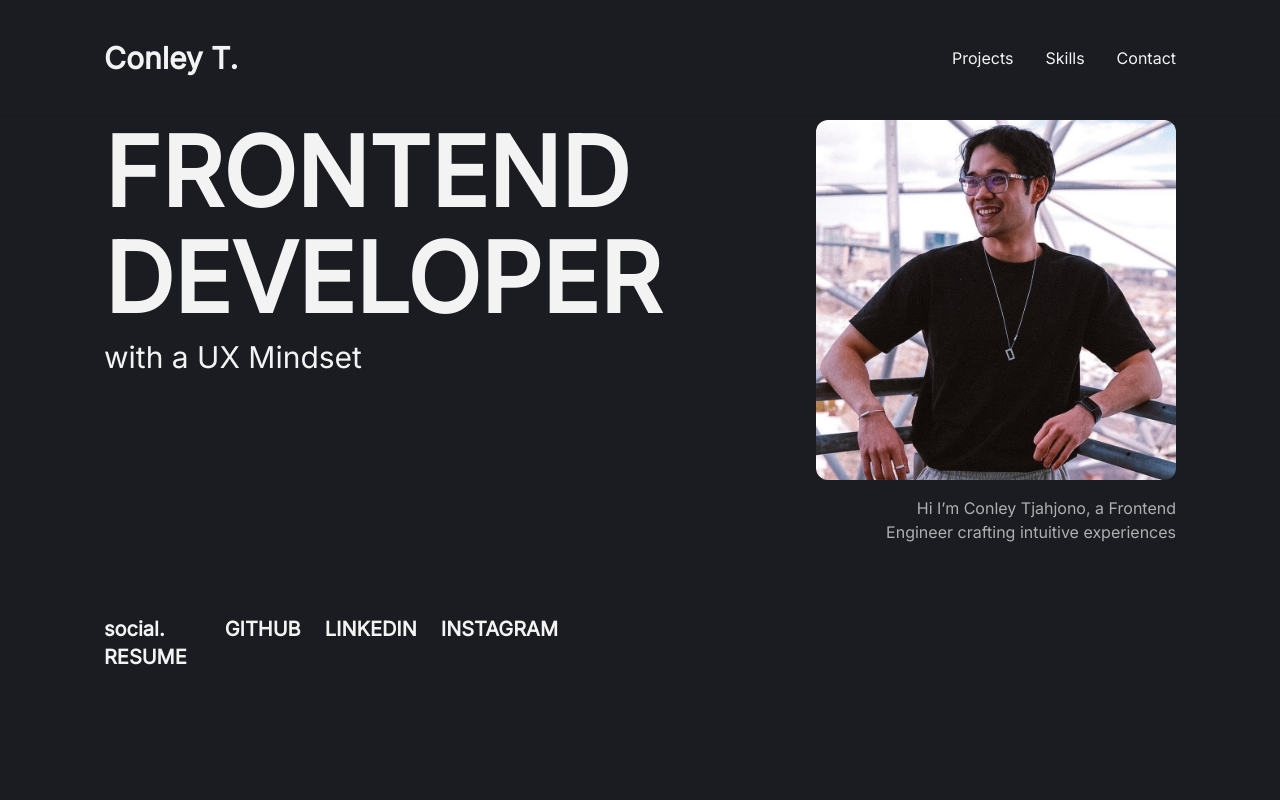
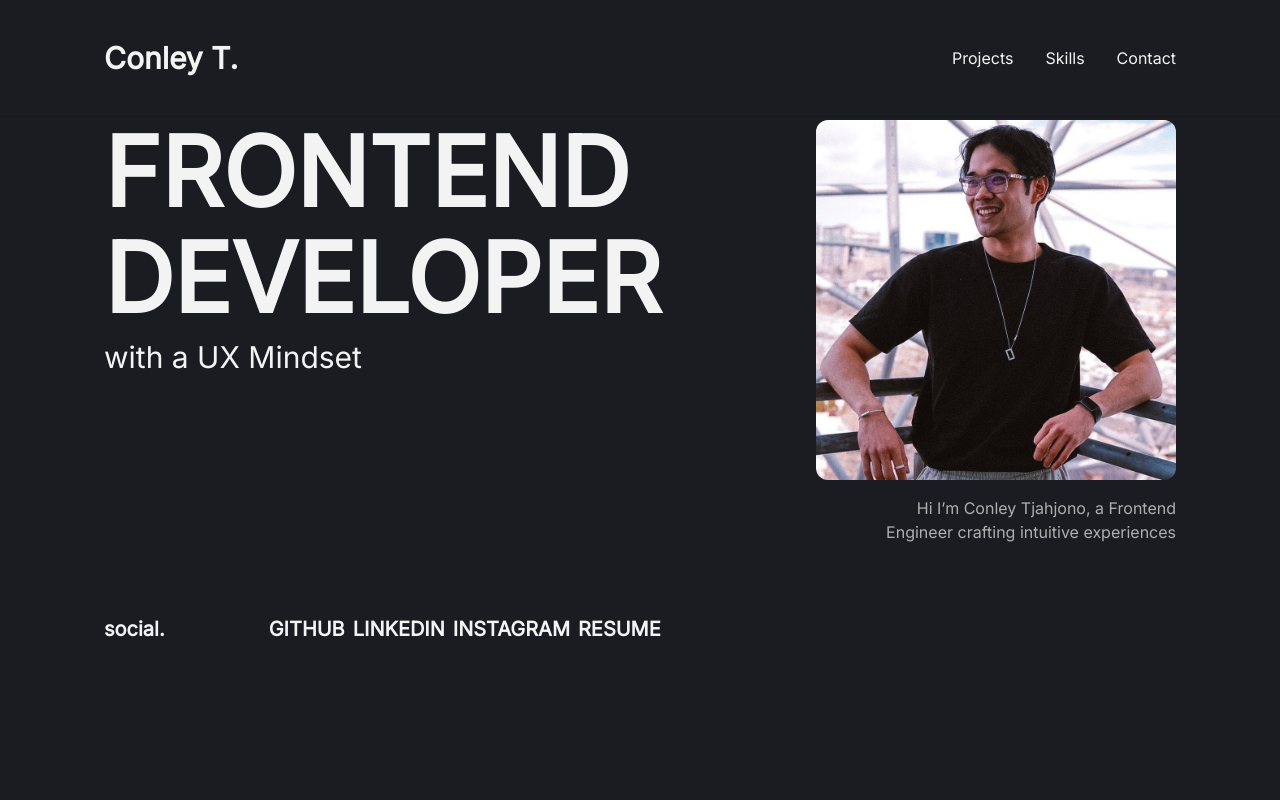
Before and after one commit to conley-tjahjono/my-portfolio, a Next.js app: page / in a window 1280 px wide. Shown: the top 800 px of the page. Built offline with nearby package versions, Linux system fonts and the light colour scheme.

Commit message:
Contact Code Flex

```diff
--- a/src/components/Contact.tsx
+++ b/src/components/Contact.tsx
@@ -13,7 +13,7 @@ const Contact = () => {
       transition={{ duration: 0.6 }}
     >
       <motion.div
-        className="max-w-6xl mx-auto px-6 py-24 grid grid-cols-1 md:grid-cols-2 gap-12"
+        className="flex justify-between max-w-6xl mx-auto px-6 py-24 gap-12"
         initial={{ opacity: 0 }}
         whileInView={{ opacity: 1 }}
         viewport={{ once: true }}
--- a/src/components/Hero.tsx
+++ b/src/components/Hero.tsx
@@ -35,16 +35,17 @@ const Hero = () => {
           initial={{ opacity: 0, y: 20 }}
           animate={{ opacity: 1, y: 0 }}
           transition={{ delay: 0.4, duration: 0.6 }}
-          className="space-x-2 text-xs md:space-x-6 md:text-sm lg:text-xl font-semibold"
+          className="flex justify-between space-x-2 text-xs md:space-x-6 md:text-sm lg:text-xl font-semibold"
         >
           <motion.span
-            className="text-[theme(colors.text-primary)] mr-15 inline-block"
+            className="text-[theme(colors.text-primary)] inline-block"
             initial={{ opacity: 0, x: -30 }}
             animate={{ opacity: 1, x: 0 }}
             transition={{ delay: 0.3, duration: 0.6 }}
           >
             social.
           </motion.span>
+          <div className="space-x-2">
           {contactSocials.map(({ label, href }, index) => (
             <motion.a
               key={label}
@@ -59,6 +60,7 @@ const Hero = () => {
               {label}
             </motion.a>
           ))}
+          </div>
         </motion.div>
       </motion.div>
 
```
